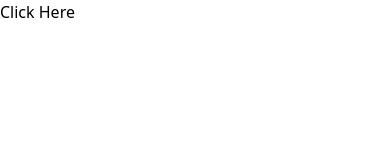
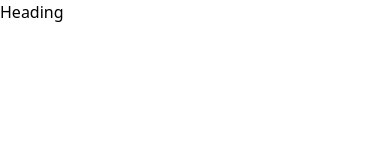
Before and after one commit to jethcherry/Tailwind-basics, a React (Vite) app: page / in a window 390 px wide. Shown: the top 160 px of the page. Built offline with nearby package versions, Linux system fonts and the light colour scheme.

Commit message:
added responsive behaviour using break points

```diff
--- a/src/App.tsx
+++ b/src/App.tsx
@@ -1,9 +1,9 @@
-import Tailwind2 from "./component/Tailwind2";
+import Responsiveness from "./component/Responsiveness";
 
 function App() {
   return (
     <div>
-      <Tailwind2 />
+      <Responsiveness />
     </div>
   );
 }
--- /dev/null
+++ b/src/component/Responsiveness.tsx
@@ -0,0 +1,12 @@
+function Responsiveness() {
+  return (
+    <div>
+      {/* text-5xl 2xl:text-pink-500 xl:text-yellow-500 lg:text-red-500 */}
+      <h1 className="2xl:text-8xl xl:text-4xl lg:text-2xl md:text-xl">
+        Heading
+      </h1>
+    </div>
+  );
+}
+
+export default Responsiveness;
```
